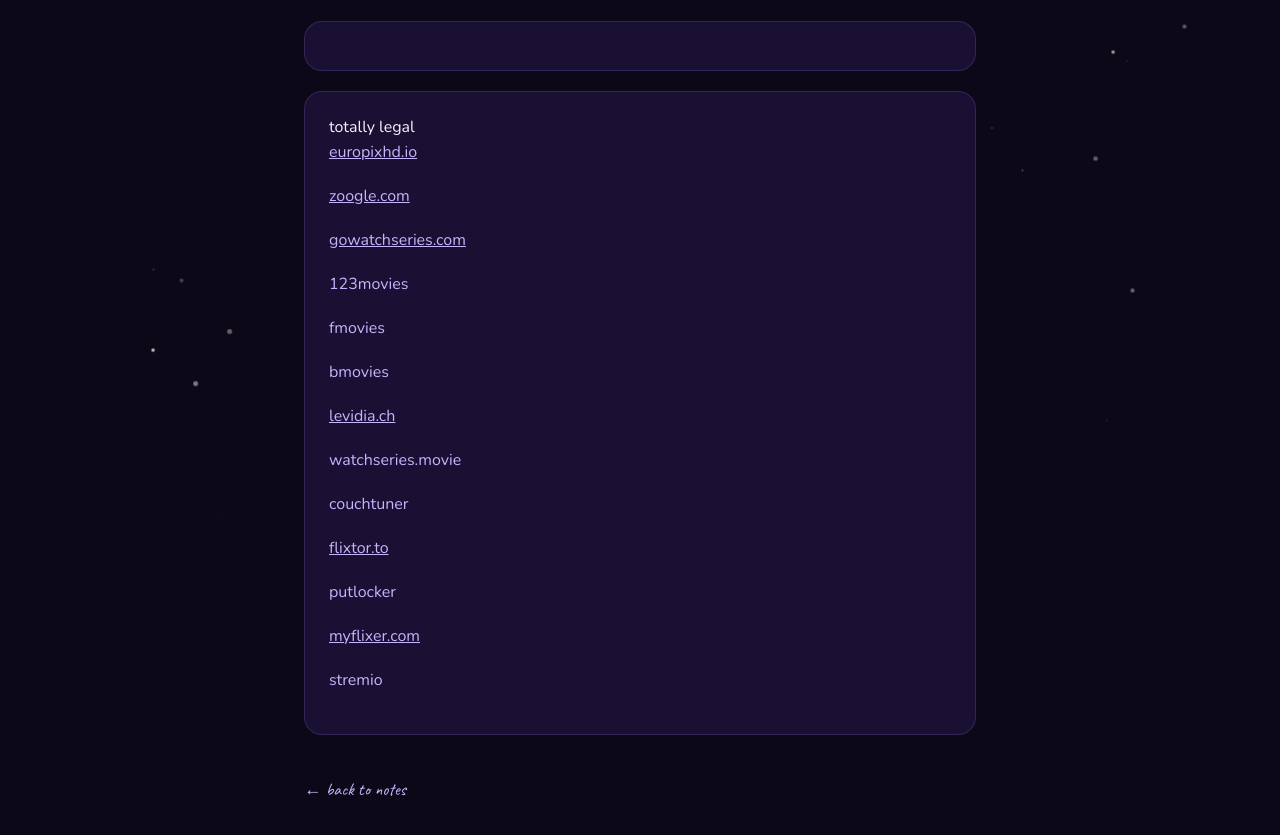
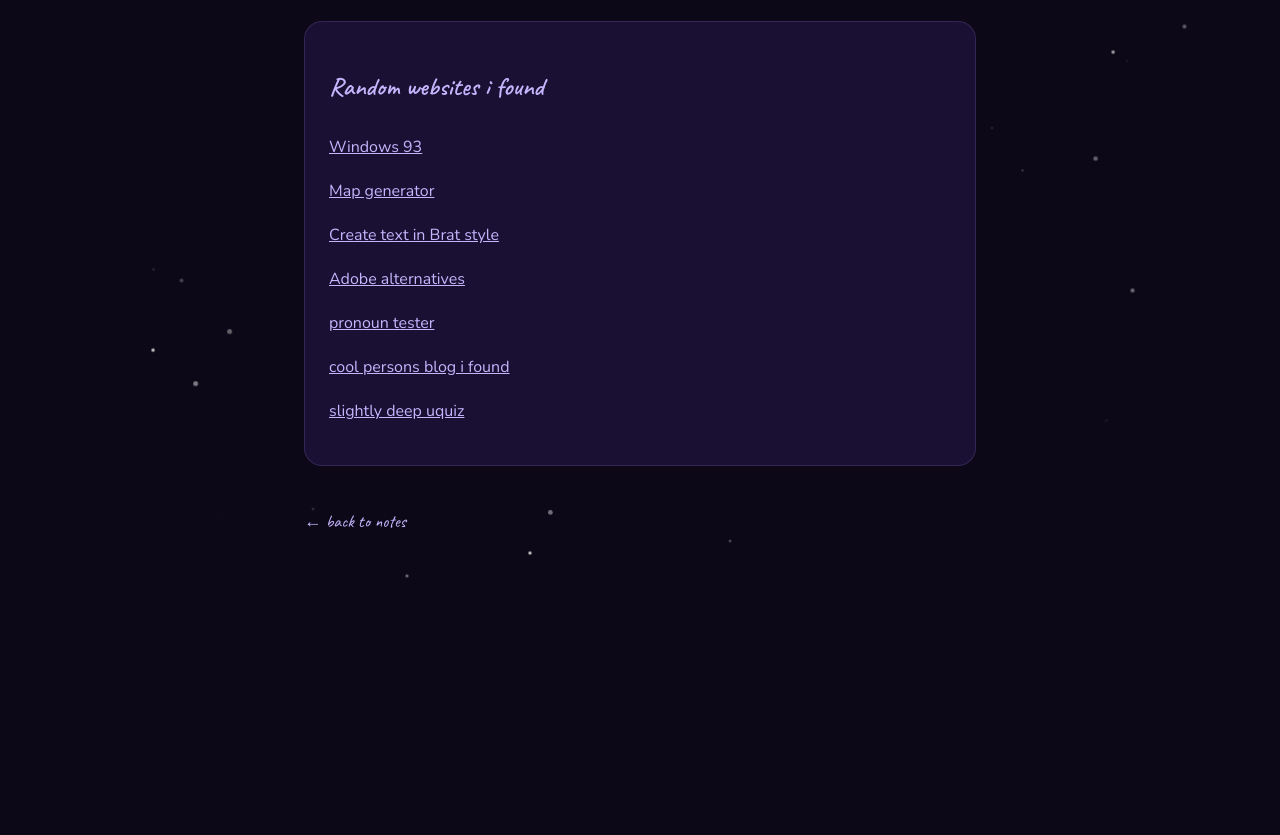
Before and after one commit to PuffBumple/my-site, an Astro site: page /notes/pirate in a window 1280 px wide. Shown: the part 207-1042 px from the top of the page. After the commit the page ends 820 px from the top, so only its background shows below. Built offline with nearby package versions, Linux system fonts and the light colour scheme; Astro itself is replaced by a stand-in of ours.

Commit message:
Refactor notes layout and content: remove unnecessary elements and update links for consistency

```diff
--- a/src/layouts/PostLayout.astro
+++ b/src/layouts/PostLayout.astro
@@ -7,9 +7,6 @@
 <Layout title={frontmatter.title}>
   <span class="eyebrow">✦ Notes :3</span>
   <h1>{frontmatter.title}</h1>
-
-  <div class="card" style="margin-bottom: 1.2rem;">
-  </div>
 
   <div class="card post-body">
     <slot />
--- a/src/pages/notes/index.astro
+++ b/src/pages/notes/index.astro
@@ -3,7 +3,7 @@
 
 const postModules = import.meta.glob('./*.md', { eager: true });
 const posts = Object.entries(postModules).map(([path, mod]: [string, any]) => ({
-  url: '/blog/' + path.replace('./', '').replace('.md', ''),
+  url: '/notes/' + path.replace('./', '').replace('.md', ''),
   frontmatter: mod.frontmatter,
 }));
 
--- a/src/pages/notes/pirate.md
+++ b/src/pages/notes/pirate.md
@@ -2,32 +2,19 @@
 layout: ../../layouts/PostLayout.astro
 title: totally legal websites
 ---
-<Layout>
-totally legal
+## Random websites i found
+<br>
 
-europixhd.io
+[Windows 93](https://windows93.net)
 
-zoogle.com
+[Map generator](https://www.redblobgames.com/maps/mapgen4/)
 
-gowatchseries.com
+[Create text in Brat style](https://www.bratgenerator.com/)
 
-123movies
+[Adobe alternatives](https://github.com/KenneyNL/Adobe-Alternatives)
 
-fmovies
+[pronoun tester](https://chocolate-pancake.github.io/pronounsandnamestester/)
 
-bmovies
+[cool persons blog i found](https://wordpress96421.wordpress.com/)
 
-levidia.ch
-
-watchseries.movie
-
-couchtuner
-
-flixtor.to
-
-putlocker
-
-myflixer.com
-
-stremio
-<Layout>
+[slightly deep uquiz](https://uquiz.com/quiz/w6OPts/what-color-are-you)
```
Also changed, not shown: src/pages/notes/quotes.md (+0 -11 lines).
